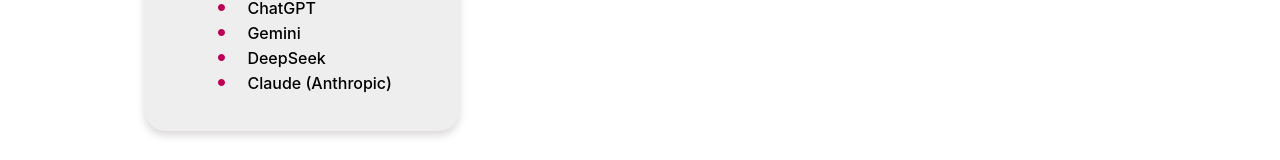
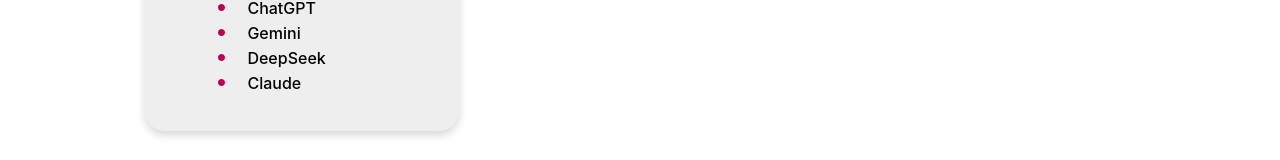
Before and after one commit to Wisegirlie/Portfolio-Wisegirlie, a React (Vite) app: page /skills in a window 1280 px wide. Shown: the part 1421-1581 px from the top of the page. Built offline with nearby package versions, Linux system fonts and the light colour scheme.

Commit message:
Styles(buttons): lighter background for dark mode

```diff
--- a/src/components/skills.jsx
+++ b/src/components/skills.jsx
@@ -217,7 +217,7 @@
                             <li>ChatGPT</li>
                             <li>Gemini</li>
                             <li>DeepSeek</li>
-                            <li>Claude (Anthropic)</li>
+                            <li>Claude</li>
                         </ul>
                     </div>
                 </div>
--- a/src/css/index.css
+++ b/src/css/index.css
@@ -141,8 +141,8 @@
 
   /* Button styles */
   /* --button-bg: #2d2d2d; */
-  --button-bg: #ffffff;
-  --button-hover: #404040;
+  --button-bg: #ebebeb;
+  --button-hover: #ffffff;
   /* --button-text: #ffffff; */
   --button-text: #000000;
 
```
